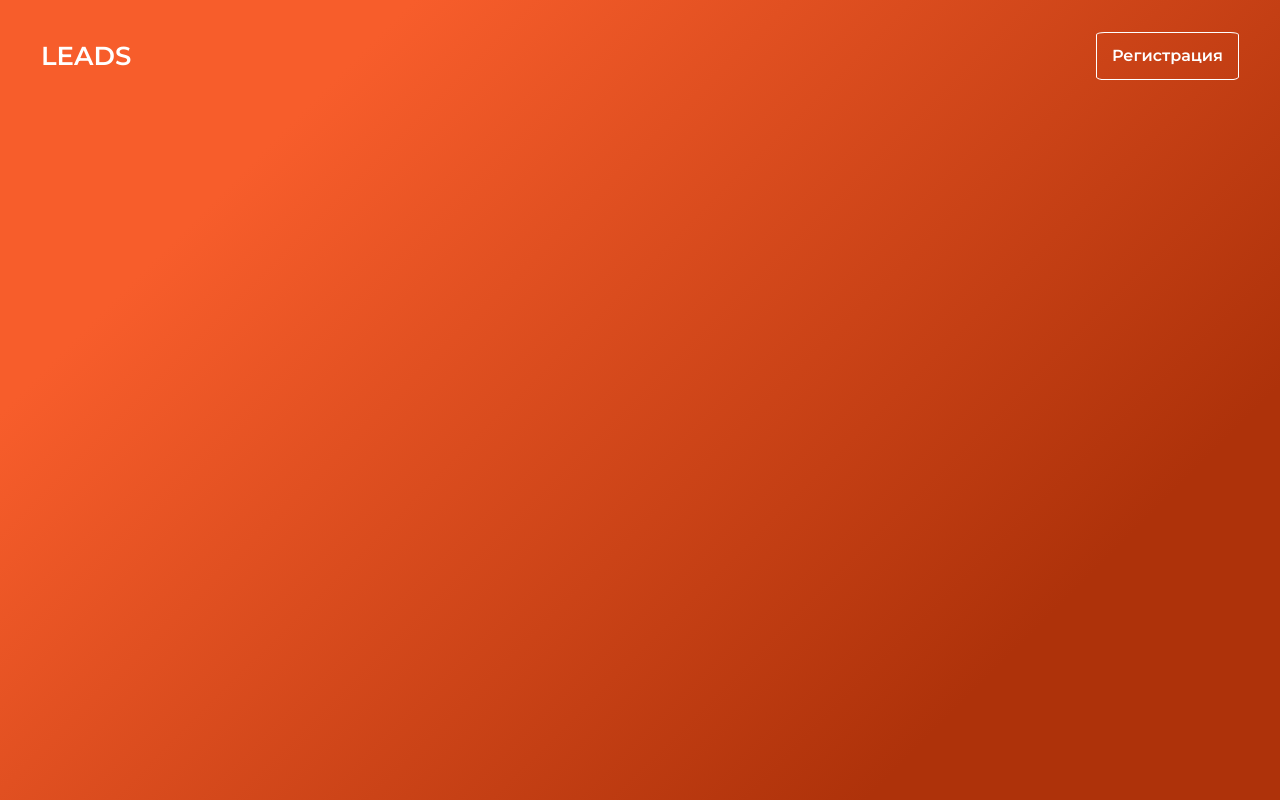
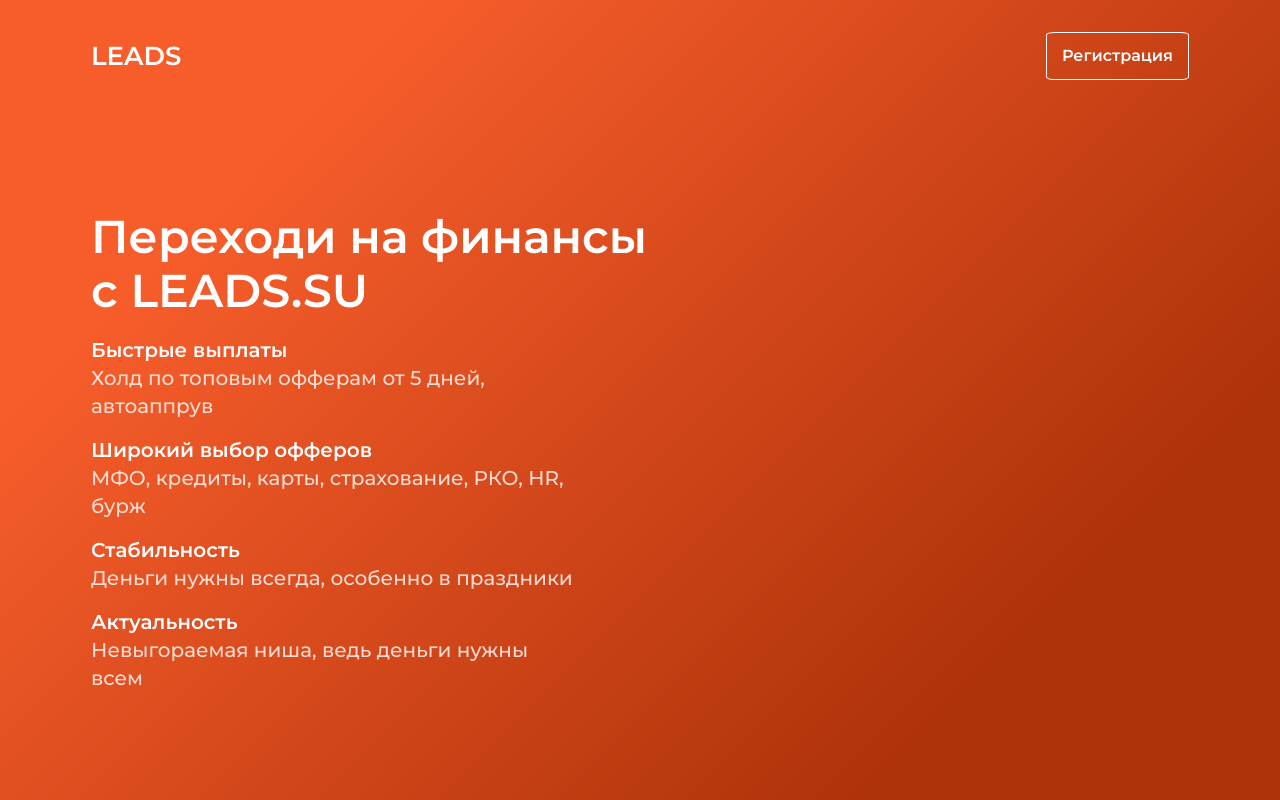
Before and after one commit to EvilNekromat777/test-Advline, a plain HTML site: page index.html in a window 1280 px wide. Drawn offline with nearby package versions, Linux system fonts and the light colour scheme.

Commit message:
feat: block page__info

```diff
--- a/index.html
+++ b/index.html
@@ -16,13 +16,38 @@
 	<div class="wrapper">
 
 		<div class="container-xxl">
+
 			<header class="header">
 				<div class="header__logo"><a href="">LEADS</a></div>
 				<div class="header__button">Регистрация</div>
 			</header>
-		</div>
+
+			<div class="page">
+				<div class="page__info">
+					<h1 class="page__title">Переходи на финансы с LEADS.SU</h1>
+					<div class="page__info-items">
+						<div class="page__info-item">
+							<h2>Быстрые выплаты</h2>
+							<p>Холд по топовым офферам от 5 дней, автоаппрув</p>
+						</div>
+						<div class="page__info-item">
+							<h2>Широкий выбор офферов</h2>
+							<p>МФО, кредиты, карты, страхование, РКО, HR, бурж</p>
+						</div>
+						<div class="page__info-item">
+							<h2>Стабильность</h2>
+							<p>Деньги нужны всегда, особенно в праздники</p>
+						</div>
+						<div class="page__info-item">
+							<h2>Актуальность</h2>
+							<p>Невыгораемая ниша, ведь деньги нужны всем</p>
+						</div>
+					</div>
+				</div>
+			</div>
 
 
+		</div>
 	</div>
 
 	<script src="https://cdn.jsdelivr.net/npm/popper.js@1.16.0/dist/umd/popper.min.js"
--- a/scss/index.scss
+++ b/scss/index.scss
@@ -22,13 +22,13 @@
 
 //=========================================================>
 .container-xxl{
-	max-width: 1230px;
+	max-width: 1130px;
 }
 .header{
 	display: flex;
 	justify-content: space-between;
 	align-items: center;
-	padding: 32px 0px 0px 0px;
+	padding: 32px 0px 130px 0px;
 	font-family: "Montserrat";
    font-style: normal;
 	&__button{
@@ -53,3 +53,34 @@
 	  }
 	}
 }
+//=========================================================>
+
+.page{
+	&__info{
+		font-family: "Montserrat";
+	}
+	&__title{
+		max-width: 585px;
+		font-weight: 700;
+		font-size: 46px;
+		line-height: 54px;
+		margin-bottom: 18px;
+	}
+	&__info-item{
+		max-width: 491px;
+		h2{
+			font-style: normal;
+			font-weight: 600;
+			font-size: 20px;
+			line-height: 28px;
+			margin: 16px 0px 0px 0px;
+		}
+		p{
+			font-size: 20px;
+			line-height: 28px;
+			opacity: 0.8;
+			padding: 0;
+			margin: 0;
+		}
+	}
+}
```
Also changed, not shown: css/index.css.
